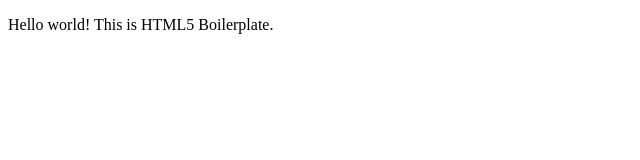
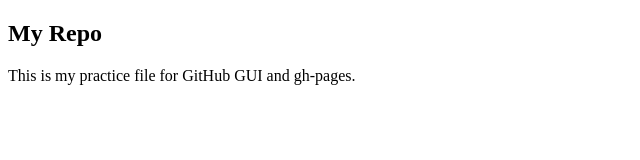
Before and after one commit to lourdesirene/gitGUI, a plain HTML site: page index.html in a window 1280 px wide. Shown: the whole page, without its empty margins (0-640 px from the left). Drawn offline with nearby package versions, Linux system fonts and the light colour scheme.

Commit message:
added content (div)

```diff
--- a/index.html
+++ b/index.html
@@ -18,7 +18,10 @@
         <![endif]-->
 
         <!-- Add your site or application content here -->
-        <p>Hello world! This is HTML5 Boilerplate.</p>
+<div>
+    <h2>My Repo</h2>
+    <p>This is my practice file for GitHub GUI and gh-pages.</p>
+</div>
 
         <script src="//ajax.googleapis.com/ajax/libs/jquery/1.10.2/jquery.min.js"></script>
         <script>window.jQuery || document.write('<script src="js/vendor/jquery-1.10.2.min.js"><\/script>')</script>
```
